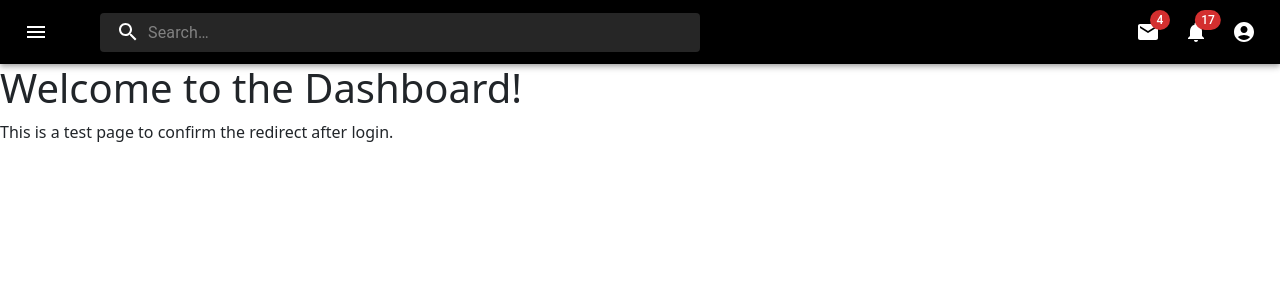
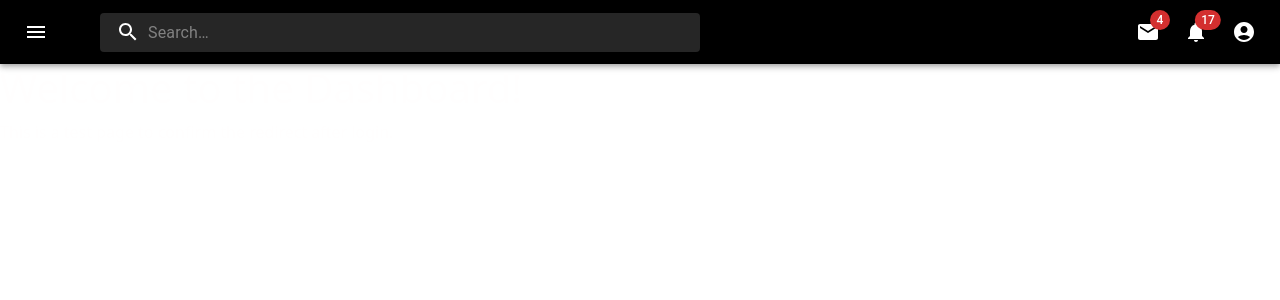
Before and after one commit to hoangbvswh00508-del/104061221-IT-Project, a React (Create React App) app in the folder frontend/: page /dashboard in a window 1280 px wide. Shown: the top 300 px of the page. Built offline with nearby package versions, Linux system fonts and the light colour scheme.

Commit message:
Cập nhật front end Role, Profile, CreateAccount

```diff
--- a/frontend/src/App.css
+++ b/frontend/src/App.css
@@ -1,6 +1,7 @@
 .App {
   text-align: center;
 }
+@import url("https://fonts.googleapis.com/css2?family=Poppins:wght@500&display=swap");
 
 .App-logo {
   height: 40vmin;
--- a/frontend/src/App.js
+++ b/frontend/src/App.js
@@ -10,6 +10,7 @@ import Profile from './Components/pages/Profile';
 import Order from './Components/pages/Order';
 import Role from './Components/pages/Role';
 import Navbar from './Components/Appbar/Navbar';
+
 
 function AppContent() {
   const location = useLocation();
--- a/frontend/src/Components/pages/AccountCreation.jsx
+++ b/frontend/src/Components/pages/AccountCreation.jsx
@@ -51,7 +51,13 @@ const AccountCreation = () => {
 
     return (
         <div className="container d-flex justify-content-center align-items-center">
-            <div className='card col-md-6'>
+            <div
+                className='card col-md-6'
+                style={{
+                    fontFamily: "'Poppins', sans-serif",
+                    boxShadow: "0px 10px 60px 0px rgba(226, 236, 249, 0.5)"
+                }}
+            >
                 <div className='card-body ml-3'>
                     <h2 className='card-title'>Create a New Account</h2>
                     <div className='form-group mb-2'>
--- a/frontend/src/Components/pages/Dashboard.jsx
+++ b/frontend/src/Components/pages/Dashboard.jsx
@@ -3,8 +3,16 @@ import React from 'react';
 const Dashboard = () => {
     return (
         <div>
-            <h1>Welcome to the Dashboard!</h1>
-            <p>This is a test page to confirm the redirect after login.</p>
+            <h1
+                style={{
+                    color: "#fffefe",
+                }}
+            >Welcome to the Dashboard!</h1>
+            <p
+                style={{
+                    color: "#fffefe",
+                }}
+            >This is a test page to confirm the redirect after login.</p>
         </div>
     );
 };
--- a/frontend/src/Components/pages/Profile.jsx
+++ b/frontend/src/Components/pages/Profile.jsx
@@ -241,7 +241,15 @@ const Profile = () => {
   console.log("isVerified in render:", isVerified); // Log isVerified value
   console.log("isEditing in render:", isEditing);
   return (
-    <div className="container">
+    <div
+      className="container"
+      style={{
+        // border: "black 2px solid",
+        backgroundColor:"#fffefe",
+        boxShadow: "0px 10px 60px 0px rgba(226, 236, 249, 0.5)",
+        fontFamily: "'Poppins', sans-serif"
+      }}
+    >
       {message && (
         <div
           className={`alert alert-${isVerified ? "success" : "danger"}`}
--- a/frontend/src/Components/pages/Role.jsx
+++ b/frontend/src/Components/pages/Role.jsx
@@ -117,7 +117,11 @@ const Role = () => {
       className="container"
       id="role"
       style={{
-        border: "black 2px solid"
+        // border: "black 2px solid",
+        backgroundColor:"#fffefe",
+        boxShadow: "0px 10px 60px 0px rgba(226, 236, 249, 0.5)",
+        fontFamily: "'Poppins', sans-serif"
+
       }}
     >
       {alertMessage && (
@@ -153,7 +157,7 @@ const Role = () => {
                 backgroundColor: "#eaebef",
                 color: "black",
                 fontWeight:"500",
-                border: "none"
+                border: "none",
               }}
             >
               Sorting by:{" "}
--- a/frontend/src/index.css
+++ b/frontend/src/index.css
@@ -1,8 +1,11 @@
+@import url("https://fonts.googleapis.com/css2?family=Poppins:wght@500&display=swap");
+
 body {
   margin: 0;
-  font-family: -apple-system, BlinkMacSystemFont, "Segoe UI", "Roboto", "Oxygen",
+  /* font-family: -apple-system, BlinkMacSystemFont, "Segoe UI", "Roboto", "Oxygen",
     "Ubuntu", "Cantarell", "Fira Sans", "Droid Sans", "Helvetica Neue",
-    sans-serif;
+    sans-serif; */
+  font-family: "Poppins", sans-serif;
   -webkit-font-smoothing: antialiased;
   -moz-osx-font-smoothing: grayscale;
   height: 10vh;
@@ -14,3 +17,6 @@ code {
   font-family: source-code-pro, Menlo, Monaco, Consolas, "Courier New",
     monospace;
 }
+#root {
+  height: 1000%;
+}
--- a/frontend/src/index.js
+++ b/frontend/src/index.js
@@ -5,6 +5,8 @@ import App from './App';
 import reportWebVitals from './reportWebVitals';
 import 'bootstrap/dist/css/bootstrap.min.css';
 import 'bootstrap/dist/js/bootstrap.js';
+// import '@fontsource/poppins/500.css'; // Chỉ import weight 500
+
 
 const root = ReactDOM.createRoot(document.getElementById('root'));
 root.render(
```
